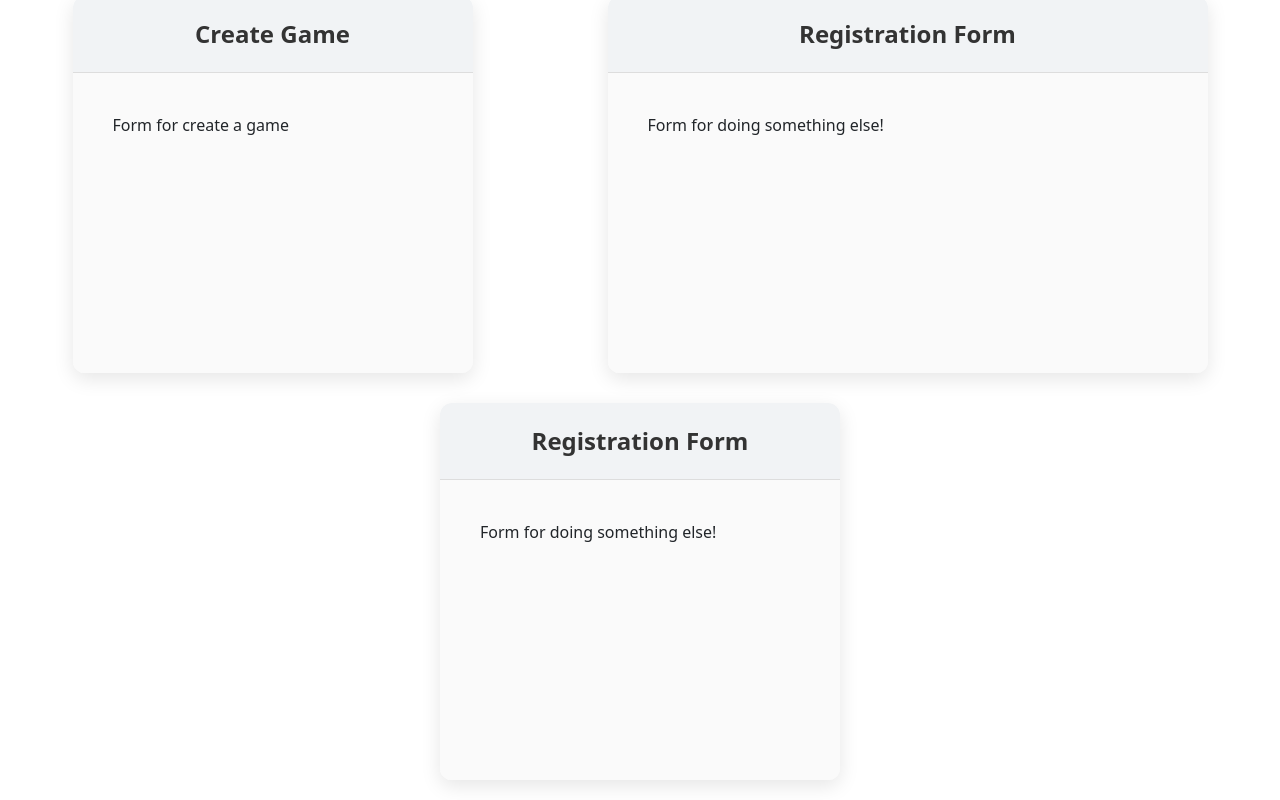
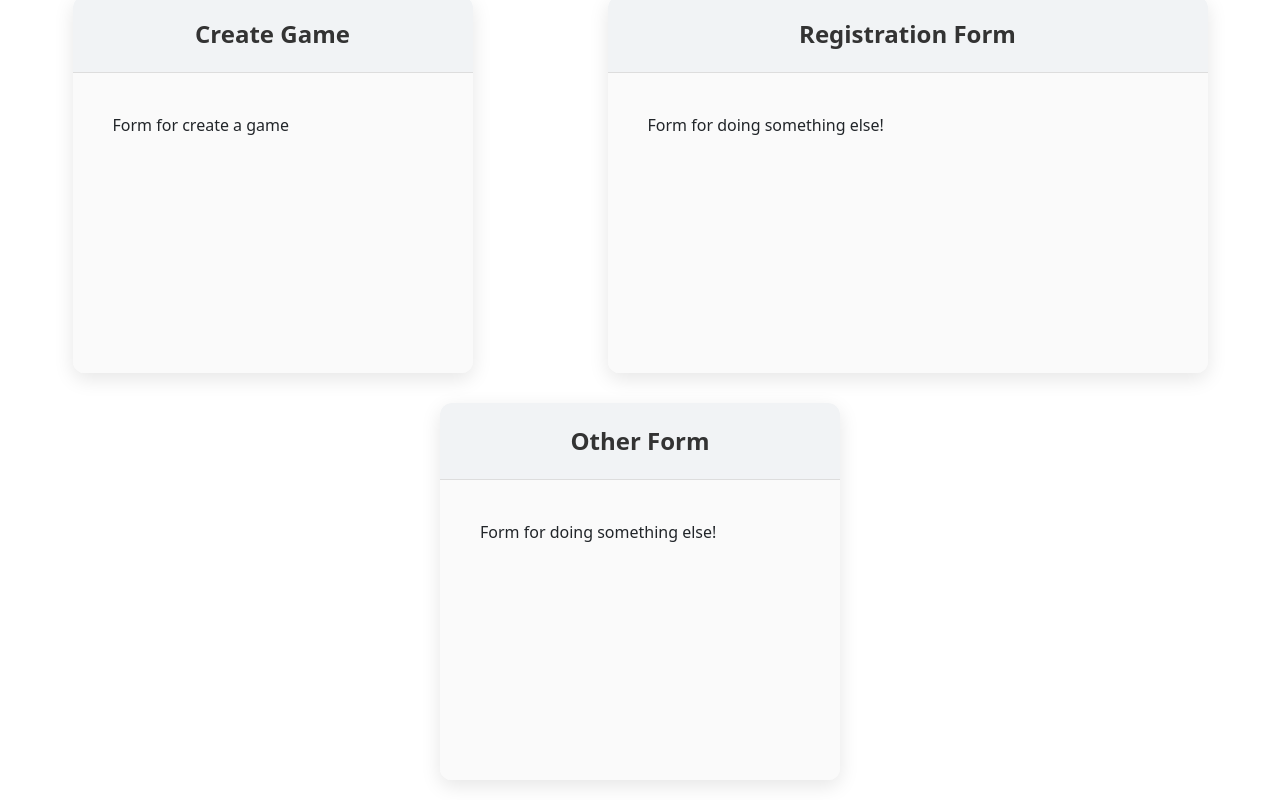
Before and after one commit to dasingh9/games-react-app-v2, a React (Vite) app: page / in a window 1280 px wide. Shown: the part 3672-4472 px from the top of the page. Built offline with nearby package versions, Linux system fonts and the light colour scheme.

Commit message:
Change container title

```diff
--- a/src/App.jsx
+++ b/src/App.jsx
@@ -51,7 +51,7 @@ function App() {
           Form for doing something else!
         </Container>
 
-        <Container header="Registration Form" style={{ maxWidth: '400px', margin: '0 auto', backgroundColor: '#fff' }}>
+        <Container header="Other Form" style={{ maxWidth: '400px', margin: '0 auto', backgroundColor: '#fff' }}>
           Form for doing something else!
         </Container>
       </Flexbox>
```
